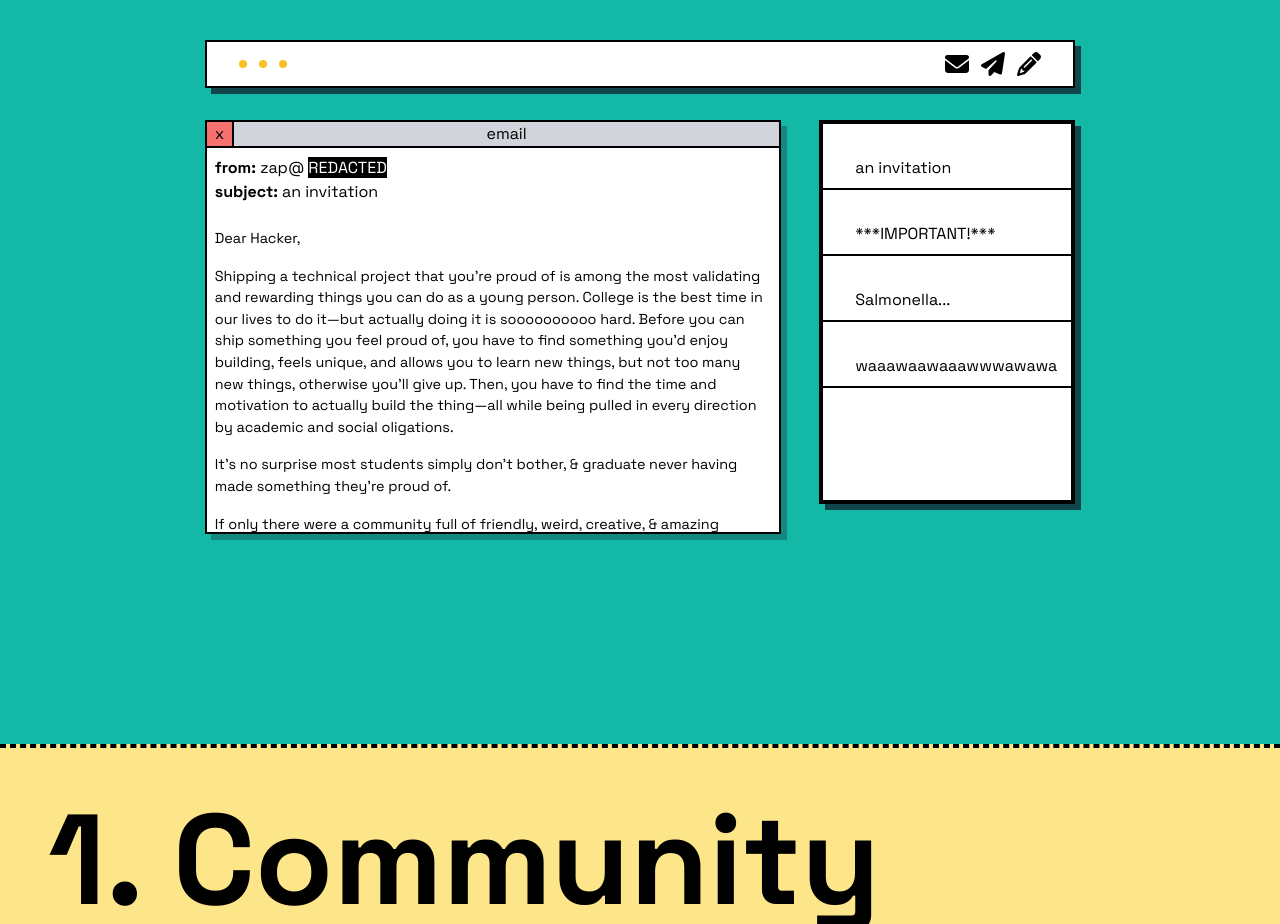
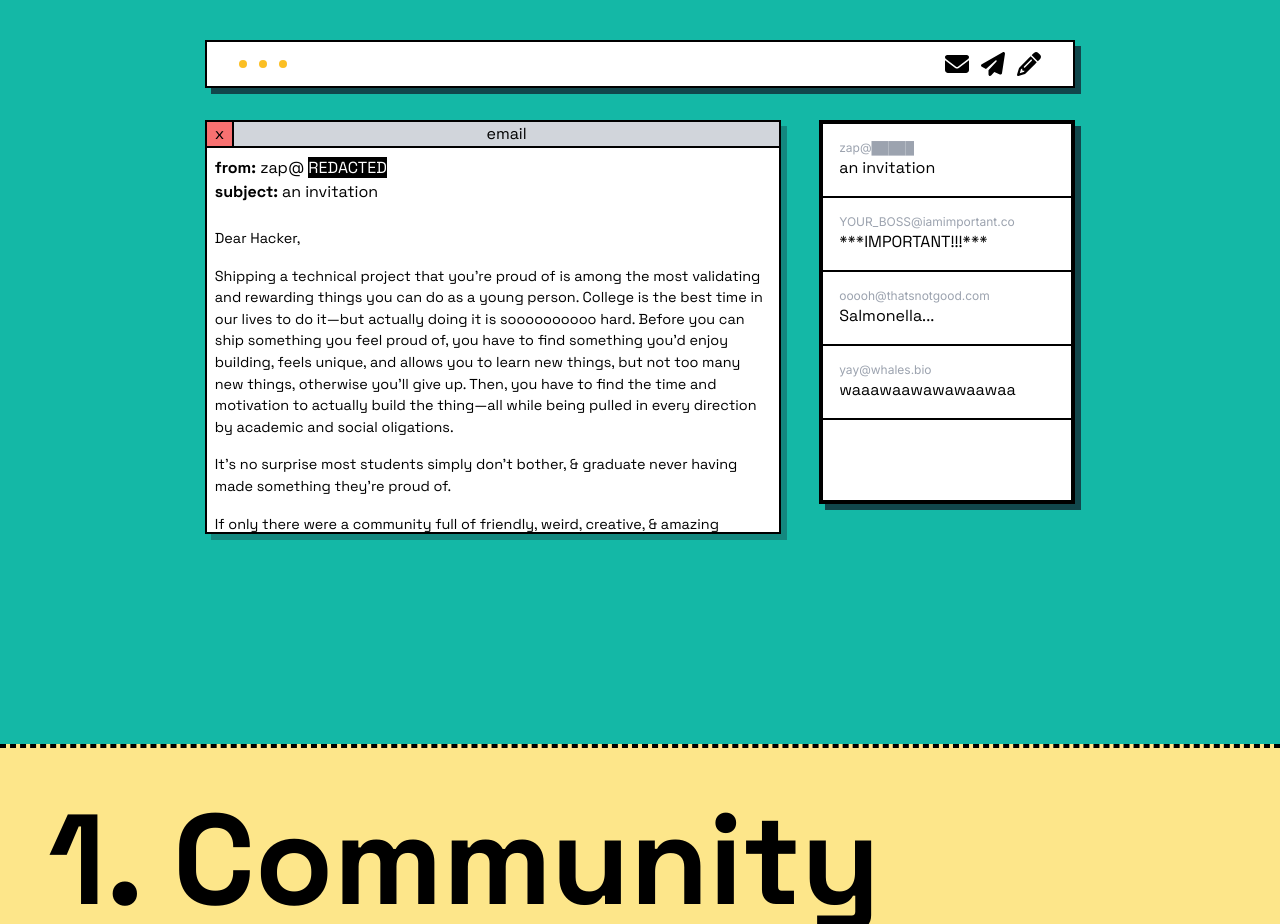
Before and after one commit to purduehackers/site, a Next.js app: page / in a window 1280 px wide. Shown: the part 860-1784 px from the top of the page. Built offline with nearby package versions, Linux system fonts and the light colour scheme.

Commit message:
edited inbox list

```diff
--- a/components/email.tsx
+++ b/components/email.tsx
@@ -5,6 +5,8 @@ import { DraggableContext, DraggableInterface } from "../context/DraggableContex
 
 import { FontAwesomeIcon } from '@fortawesome/react-fontawesome'
 import { faEnvelope, faPaperPlane, faPencil, faCircle } from '@fortawesome/free-solid-svg-icons'
+
+import { emails } from '../utils/data';
 
 const Email = () => {
   const { draggable, setDraggable } = useContext(DraggableContext);
@@ -28,25 +30,23 @@ const Email = () => {
         <div className="flex flex-col flex-col-reverse md:flex-row md:flex-row-reverse justify-between w-full">
           <div className="border-4 border-black flex flex-col bg-white
                 w-11/12 sm:w-7/12 md:w-64 h-96 shadow-email shadow-gray-900/70">
-            <div className="border-b-2 border-black flex flex-col bg-white w-full h-12 p-8 hover:bg-gray-100 cursor-pointer">
-                  <h4>an invitation</h4>
-            </div>
-            <div className="border-b-2 border-black flex flex-col bg-white w-full h-12 p-8">
-                  <h4>***IMPORTANT!***</h4>
-            </div>
-            <div className="border-b-2 border-black flex flex-col bg-white w-full h-12 p-8">
-                  <h4>Salmonella...</h4>
-            </div>
-            <div className="border-b-2 border-black flex flex-col bg-white w-full h-12 p-8">
-                  <h4>waaawaawaaawwwawawa</h4>
-            </div>
+            {emails.map((email, i) => {
+              return (
+                <div
+                    className="border-b-2 border-black flex flex-col bg-white w-full p-4 hover:bg-gray-100 cursor-pointer"
+                    onClick={() => i}>
+                  <p className="text-xs text-gray-400 font font-sans">{email.author}</p>
+                  <h4>{email.subject}</h4>
+                </div>
+              );
+            })}
           </div>
           <Draggable
               disabled={!draggable}
               handle=".handle">
             <div className="border-2 border-black w-11/12 sm:w-[36rem] sm:min-w-[30rem] shadow-email shadow-gray-900/30 mr-8">
               <div className="handle border-b-2 border-black flex flex-row bg-gray-300 cursor-pointer">
-                <p className="px-2 border-r-2 border-black bg-red-400">x</p>
+                <p className="px-2 border-r-2 border-black bg-red-400 hover:bg-red-500">x</p>
                 <div className="grow" />
                 <p>email</p>
                 <div className="grow" />
--- /dev/null
+++ b/utils/data.js
@@ -0,0 +1,18 @@
+export const emails = [
+    {
+        subject: 'an invitation',
+        author: 'zap@█████'
+    },
+    {
+        subject: '***IMPORTANT!!!***',
+        author: 'YOUR_BOSS@iamimportant.co'
+    },
+    {
+        subject: 'Salmonella...',
+        author: 'ooooh@thatsnotgood.com'
+    },
+    {
+        subject: 'waaawaawawawaawaa',
+        author: 'yay@whales.bio'
+    },
+];
```
